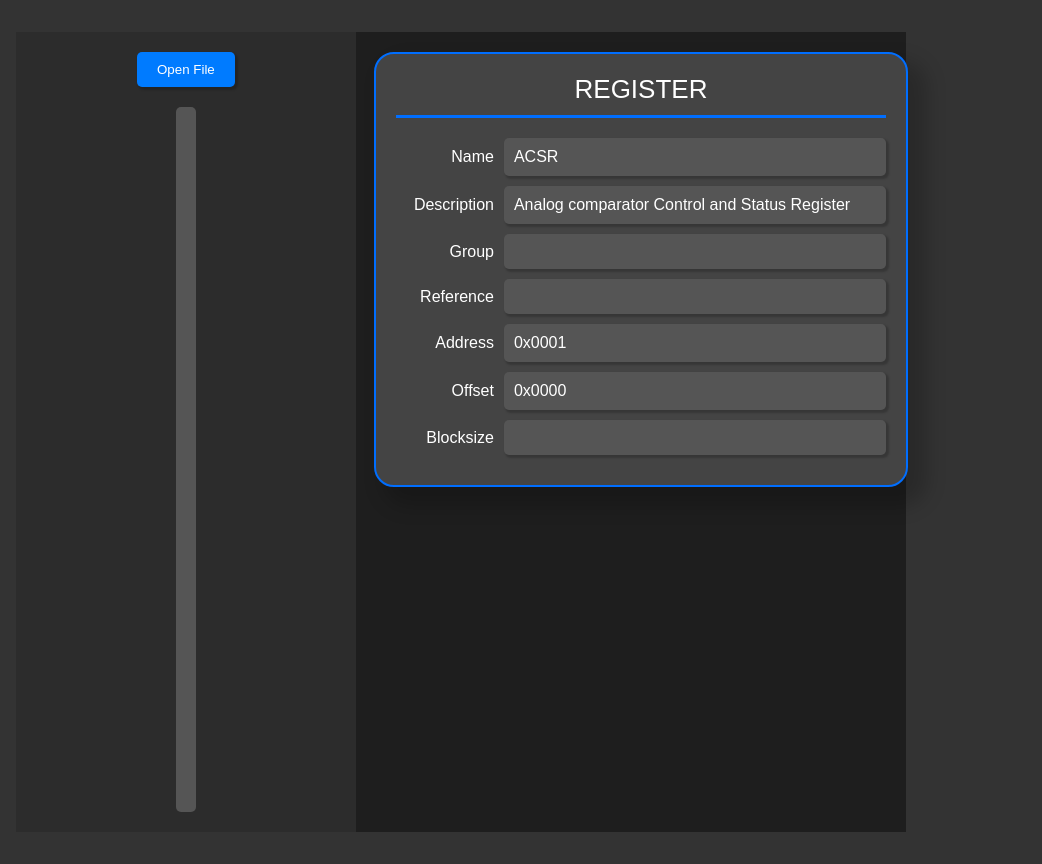
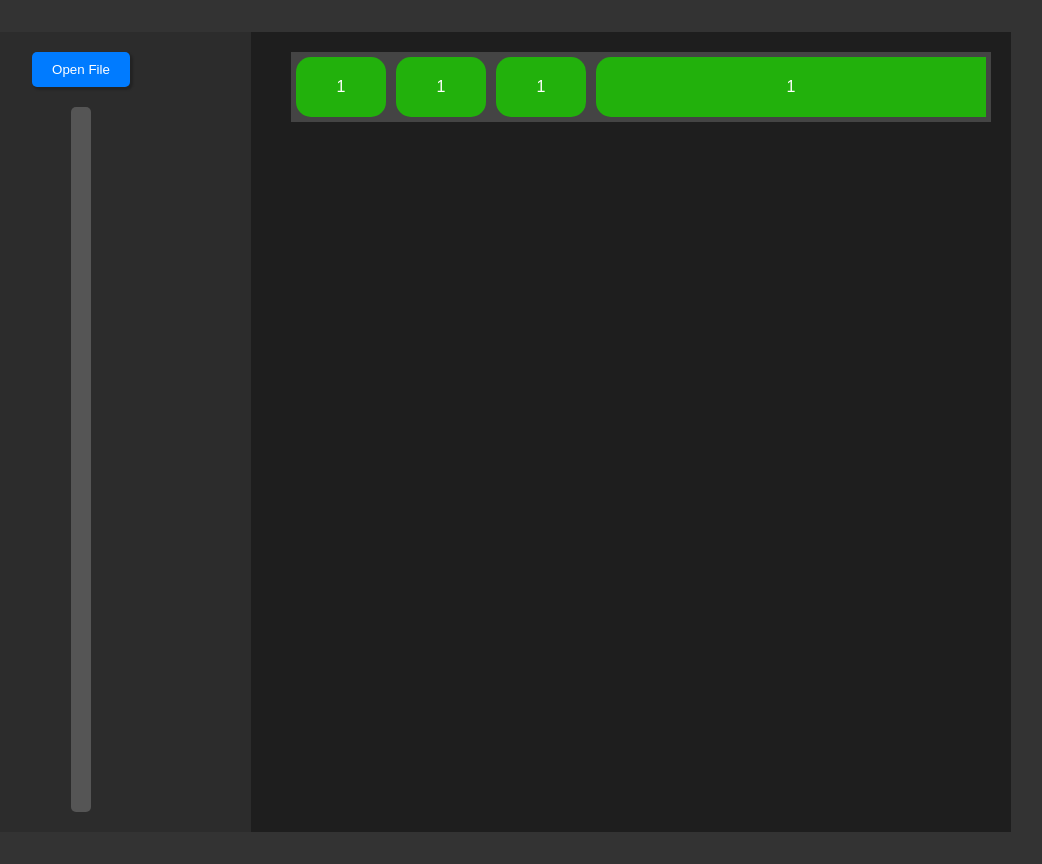
Before and after one commit to Jatsekku/SVDeditor, a React app: page / in a window 1280 px wide. Shown: the whole page, without its empty margins (179-1221 px from the left). Built offline with nearby package versions, Linux system fonts and the light colour scheme; the HTML template or start-up script is replaced by a standard one.

Commit message:
random update

```diff
--- a/src/App.jsx
+++ b/src/App.jsx
@@ -3,6 +3,7 @@ import { invoke } from '@tauri-apps/api/tauri'
 import { open } from '@tauri-apps/api/dialog'
 import RegisterEditor from './components/RegisterEditor/RegisterEditor'
 import TreeView from './components/TreeView/TreeView'
+import BitsEditor from './components/BitsEditor/BitsEditor'
 import styles from './App.module.css'
 
 const App = () => {
@@ -31,7 +32,7 @@ const App = () => {
 				</div>
 			</div>
 			<div className={styles.content}>
-				<RegisterEditor />
+				<BitsEditor />
 			</div>
 		</div>
 	)
--- /dev/null
+++ b/src/components/BitsEditor/BitsEditor.jsx
@@ -0,0 +1,40 @@
+import React from 'react'
+import styles from './BitsEditor.module.css'
+
+const BitBox = ( {x0, y0, span, name, continuation}) => {
+	let dynamicStyle = {
+		gridColumnStart: x0,
+		gridRowStart: y0,
+		gridColumnEnd: x0+span+1,
+		gridRowEnd: y0,
+	}
+
+	if (continuation === "left") {
+		dynamicStyle.borderTopLeftRadius = 0;
+		dynamicStyle.borderBottomLeftRadius = 0;
+	} else if (continuation === "right" ) {
+		dynamicStyle.borderTopRightRadius = 0;
+		dynamicStyle.borderBottomRightRadius = 0;
+	}
+
+	console.log(dynamicStyle)
+
+	return (
+		<div className={styles.bitBox} style={dynamicStyle}>
+			<label htmlFor="name">{name}</label>
+		</div>
+	)
+}
+const BitsEditor = ( {size} ) => {
+
+	return (
+		<div className={styles.bitsContainer}>
+			<BitBox x0={1} y0={1} span={0} name={1}/>
+			<BitBox x0={2} y0={1} span={0} name={1} />
+			<BitBox x0={3} y0={1} span={0} name={1}/>
+			<BitBox x0={4} y0={1} span={3} name={1} continuation={"right"}/>
+		</div>
+	)
+}
+
+export default BitsEditor
--- /dev/null
+++ b/src/components/BitsEditor/BitsEditor.module.css
@@ -0,0 +1,17 @@
+.bitBox {
+	border-radius: 15px;
+	padding: 5px;
+	margin: 5px;
+	height: 50px;
+	background-color: #22b10c;
+	display: flex;
+	align-items: center;
+	justify-content: center;
+}
+
+.bitsContainer {
+	width: 700px;
+	display: grid;
+	grid-auto-columns: minmax(0, 1fr);
+	background-color: #444;
+}
--- a/src/components/TreeView/TreeView.module.css
+++ b/src/components/TreeView/TreeView.module.css
@@ -1,5 +1,5 @@
 .treeView {
-	background-color: #2c2c2c;
+	background-color: #52df2f;
 	padding: 10px;
 	overflow-y: auto;
 	border-radius: 8px;
@@ -10,12 +10,12 @@
 .treeNode {
 	padding: 8px 12px;
 	margin: 4px 0;
-	background-color: #3c3c3c;
+	background-color: #161061;
 	color: #fff;
 	cursor: pointer;
 	border-radius: 4px;
 	transition: background-color 0.3s;
-	display: flex;
+	/* display: flex; */
 	justify-content: space-between;
 	align-items: center;
 	box-shadow: 2px 2px 2px 1px rgba(0, 0, 0, 0.2);
--- a/src/main.jsx
+++ b/src/main.jsx
@@ -1,6 +1,7 @@
 import React from 'react'
 import ReactDOM from 'react-dom/client'
 import App from './App.jsx'
+import BitsEditor from './components/BitsEditor/BitsEditor'
 
 ReactDOM.createRoot(document.getElementById('root')).render(
 	<React.StrictMode>
```
